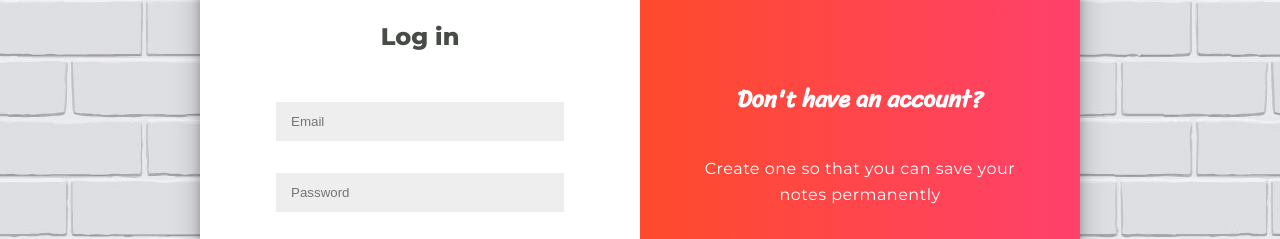
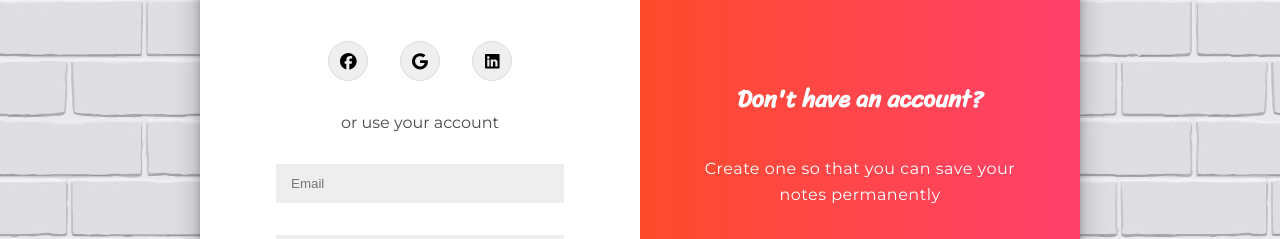
Before and after one commit to NotYourTypicalDeveloper/virtual-postit, a React (Vite) app: page /login-or-register in a window 1280 px wide. Shown: the part 241-480 px from the top of the page. Built offline with nearby package versions, Linux system fonts and the light colour scheme.

Commit message:
updated login and register forms with social media login icons

```diff
--- a/package.json
+++ b/package.json
@@ -10,6 +10,11 @@
     "preview": "vite preview"
   },
   "dependencies": {
+    "@fortawesome/fontawesome-svg-core": "^6.7.2",
+    "@fortawesome/free-brands-svg-icons": "^6.7.2",
+    "@fortawesome/free-regular-svg-icons": "^6.7.2",
+    "@fortawesome/free-solid-svg-icons": "^6.7.2",
+    "@fortawesome/react-fontawesome": "^0.2.2",
     "@radix-ui/react-icons": "^1.3.2",
     "lucide-react": "^0.469.0",
     "react": "^18.3.1",
--- a/src/LoginRegisterForm.scss
+++ b/src/LoginRegisterForm.scss
@@ -72,6 +72,16 @@
         h1 {
           margin-top: 0;
         }
+        .social {
+          border: 1px solid #dddddd;
+          border-radius: 50%;
+          display: inline-flex;
+          justify-content: center;
+          align-items: center;
+          margin: 0 1rem;
+          height: 40px;
+          width: 40px;
+        }
         input {
           background-color: #eee;
           border: none;
--- a/src/components/LoginForm.jsx
+++ b/src/components/LoginForm.jsx
@@ -1,7 +1,11 @@
+import LoginSocialIcons from "./LoginSocialIcons.jsx";
+
 const LoginForm = () => {
   return (
     <form className="auth-form" action="#">
       <h1>Log in</h1>
+      <LoginSocialIcons />
+      <span>or use your account</span>
       <input type="email" placeholder="Email" />
       <input type="password" placeholder="Password" />
       <a href="#">Forgot your password?</a>
--- /dev/null
+++ b/src/components/LoginSocialIcons.jsx
@@ -0,0 +1,22 @@
+import { FontAwesomeIcon } from "@fortawesome/react-fontawesome";
+import { faFacebook } from "@fortawesome/free-brands-svg-icons";
+import { faGoogle } from "@fortawesome/free-brands-svg-icons";
+import { faLinkedin } from "@fortawesome/free-brands-svg-icons";
+
+const LoginSocialIcons = () => {
+  return (
+    <div class="social-container">
+      <button class="social">
+        <FontAwesomeIcon icon={faFacebook} size="lg" />
+      </button>
+      <button href="#" class="social">
+        <FontAwesomeIcon icon={faGoogle} size="lg" />
+      </button>
+      <button href="#" class="social">
+        <FontAwesomeIcon icon={faLinkedin} size="lg" />
+      </button>
+    </div>
+  );
+};
+
+export default LoginSocialIcons;
--- a/src/components/RegisterForm.jsx
+++ b/src/components/RegisterForm.jsx
@@ -1,7 +1,12 @@
+import LoginSocialIcons from "./LoginSocialIcons.jsx";
+
 const RegisterForm = () => {
   return (
     <form className="auth-form" action="#">
       <h1>Create Account</h1>
+      <LoginSocialIcons />
+      <span>or use your email for registration</span>
+
       <input type="text" placeholder="Name" />
       <input type="email" placeholder="Email" />
       <input type="password" placeholder="Password" />
```
Also changed, not shown: 1 other file (tests, documents, lock files or other folders).
